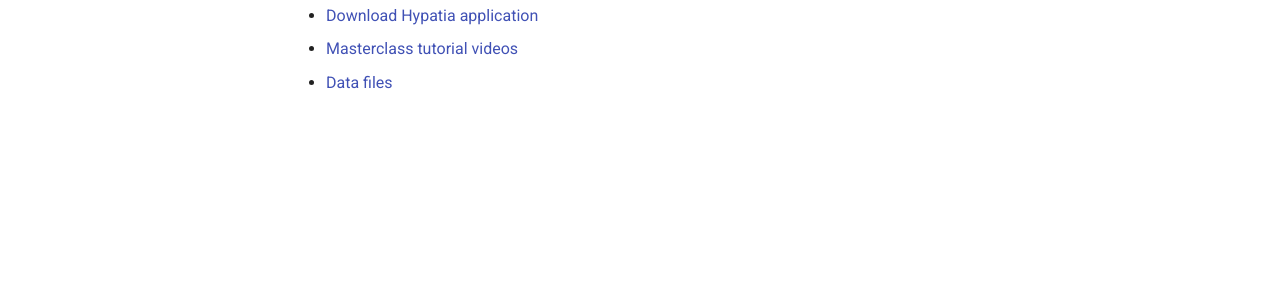
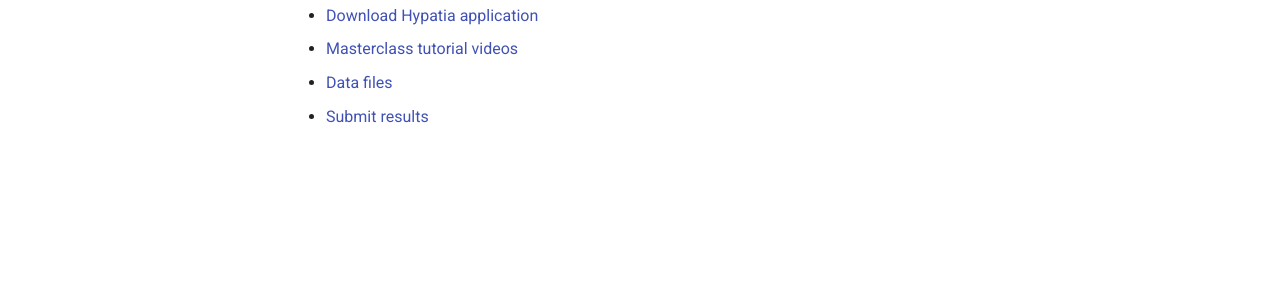
Before and after one commit to UCL-HEP/masterclass, an MkDocs documentation site: the page built from docs/index.md, in a window 1280 px wide. Shown: the part 244-544 px from the top of the page. Built offline with MkDocs 1.6.1 and Material for MkDocs 9.7.7, drawn with Linux system fonts in a browser that asks for light colours; comment, search, counter and statistics services are not loaded.

Commit message:
Add link to upload site

```diff
--- a/docs/index.md
+++ b/docs/index.md
@@ -6,3 +6,4 @@
 - [Download Hypatia application](https://physicsmasterclasses.org/downloads/Hypatia_7.4_Masterclass.zip)
 - [Masterclass tutorial videos](https://www.youtube.com/@uclparticlephysicsmasterclass)
 - [Data files](data/)
+- [Submit results](https://zpathweb.hepp.uiocloud.no/OPloT/index.php)
```
